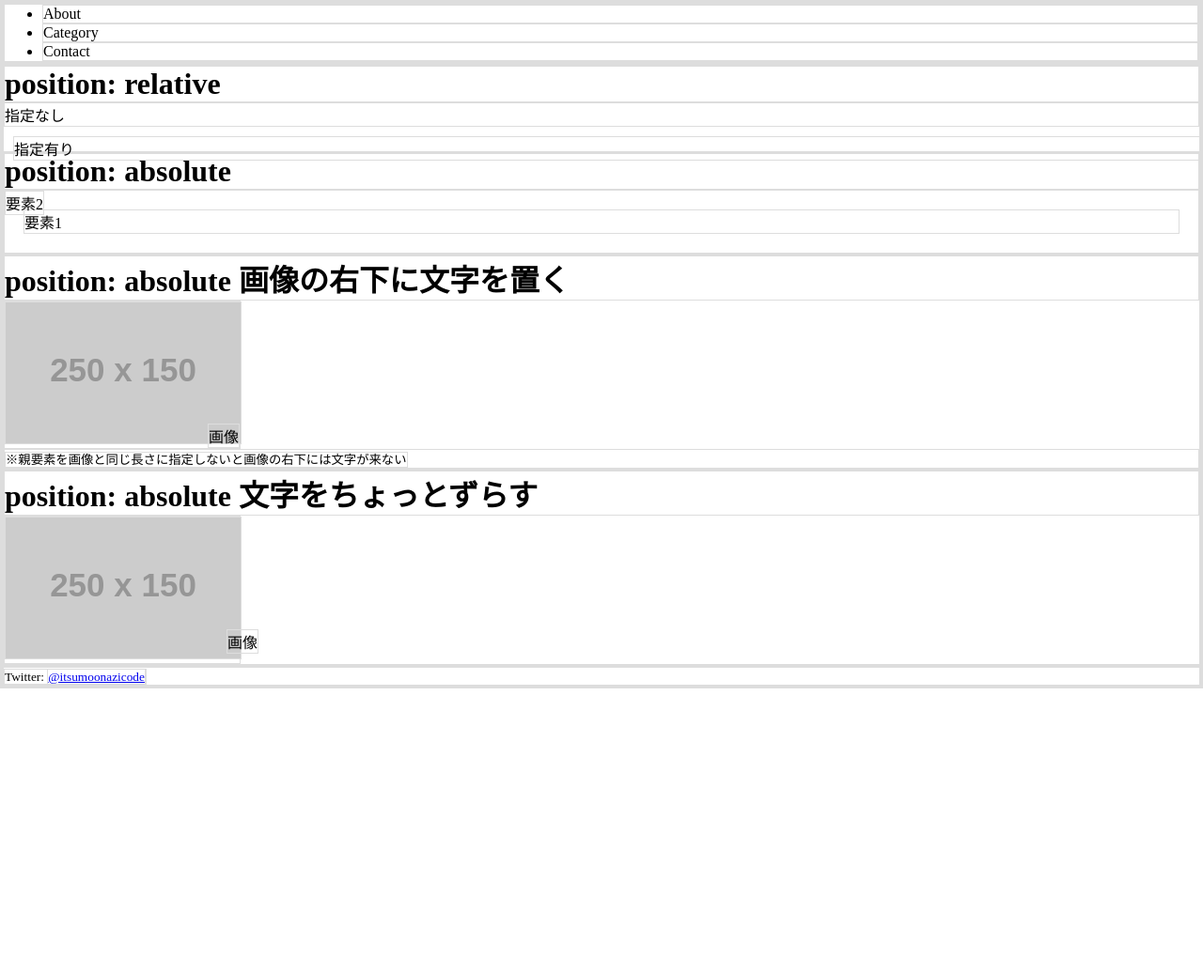
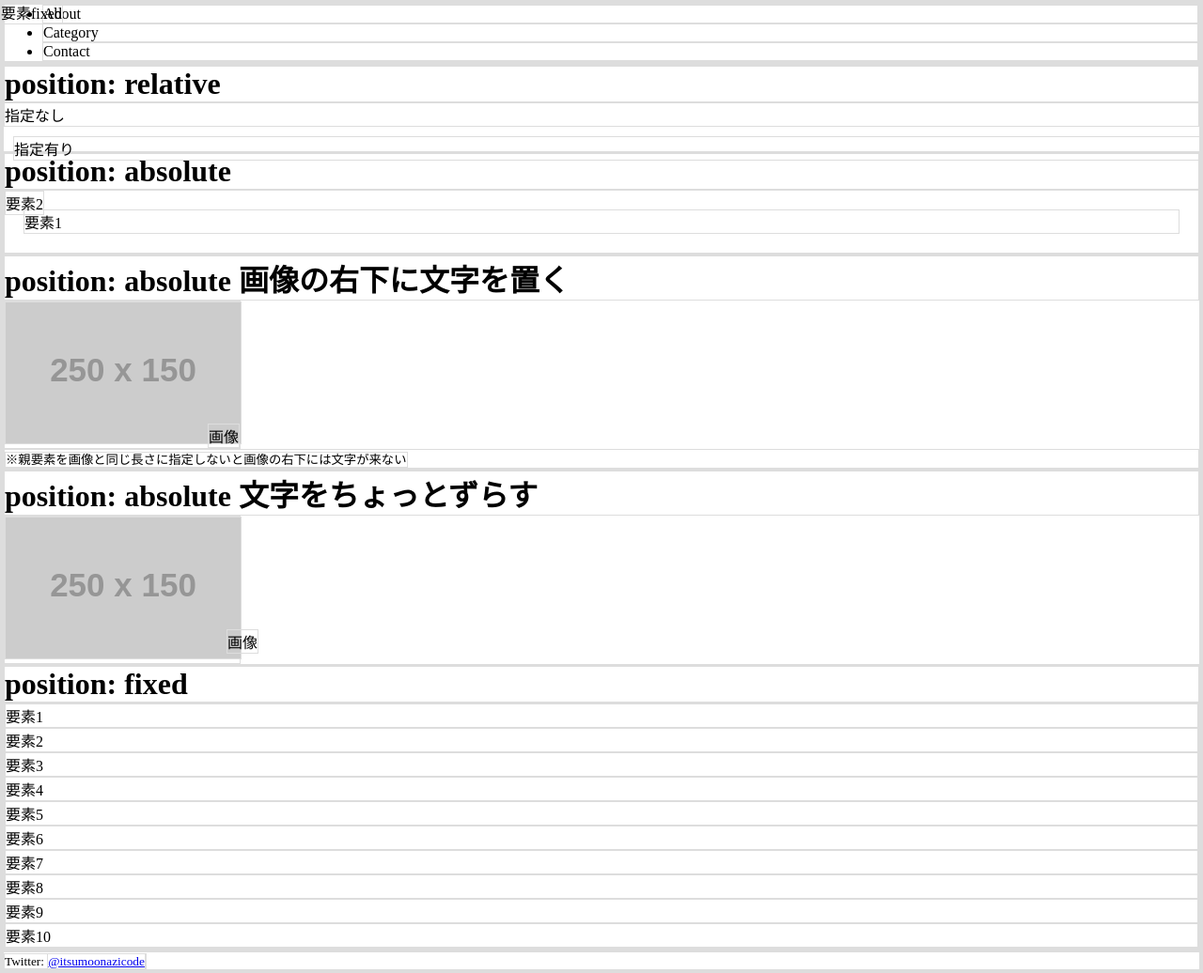
Before and after one commit to itsumoonazicode/20190810-20190818, a plain HTML site: page website/index.html in a window 1280 px wide. Shown: the whole page at 94% size. Before the commit the page ends 800 px from the top, so only its background shows below. Drawn offline with Linux system fonts and the light colour scheme; placeholder pictures from the web are drawn by us.

Commit message:
position: fixedのサンプル追加

```diff
--- a/website/index.html
+++ b/website/index.html
@@ -49,6 +49,23 @@
 				<span>画像</span>
 			</div>
 		</div>
+
+		<div>
+			<h1>position: fixed</h1>
+			<div>
+				<p>要素1</p>
+				<p>要素2</p>
+				<p>要素3</p>
+				<p>要素4</p>
+				<p>要素5</p>
+				<p>要素6</p>
+				<p>要素7</p>
+				<p>要素8</p>
+				<p>要素9</p>
+				<p>要素10</p>
+				<p class="fixed">要素fixed</p>
+			</div>
+		</div>
 	</main>
 	<footer>
 		<p>
--- a/website/style.css
+++ b/website/style.css
@@ -40,3 +40,9 @@
 	bottom: 10px;
 	right: -20px;
 }
+
+.fixed {
+	position: fixed;
+	top: 0;
+	left: 0;
+}
```
